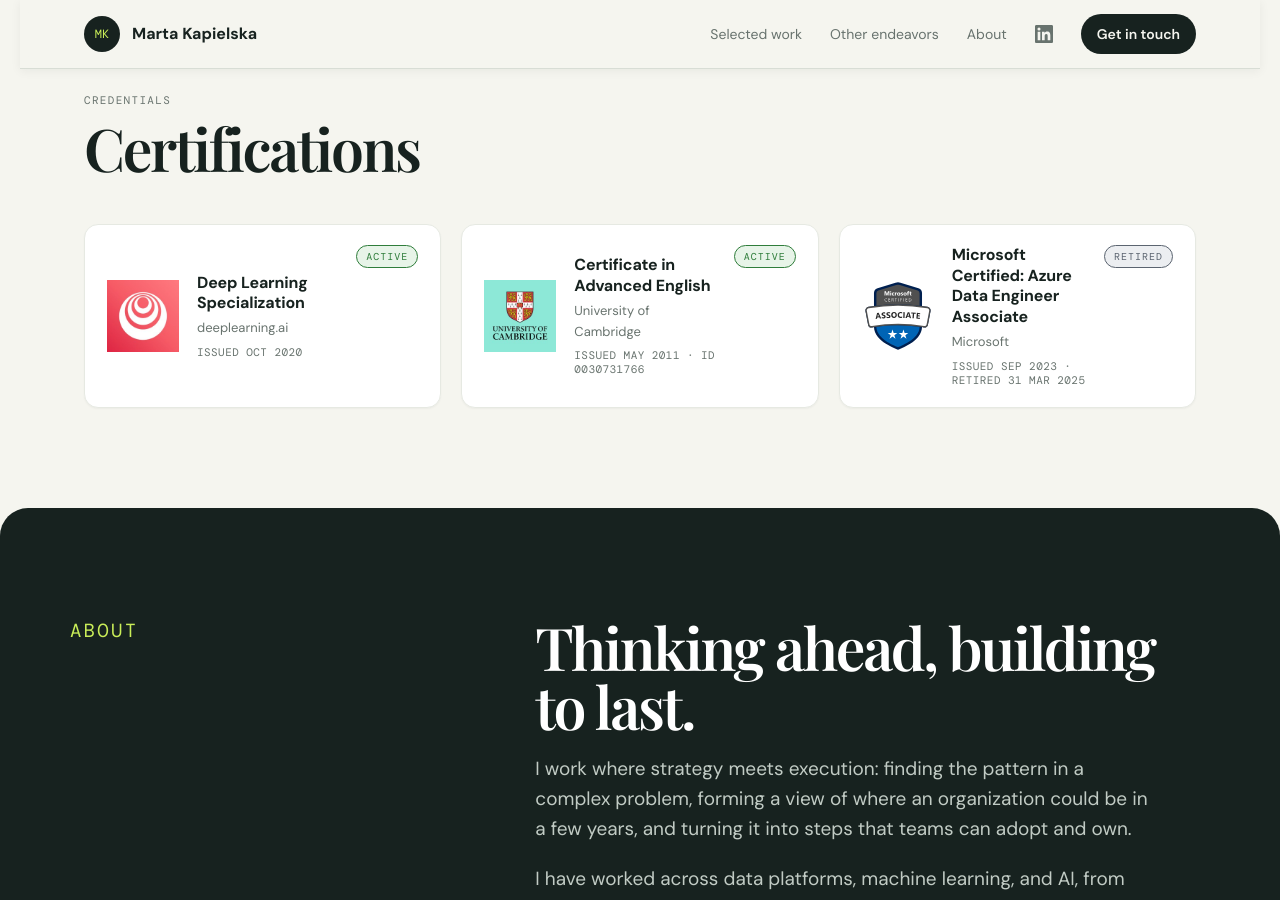
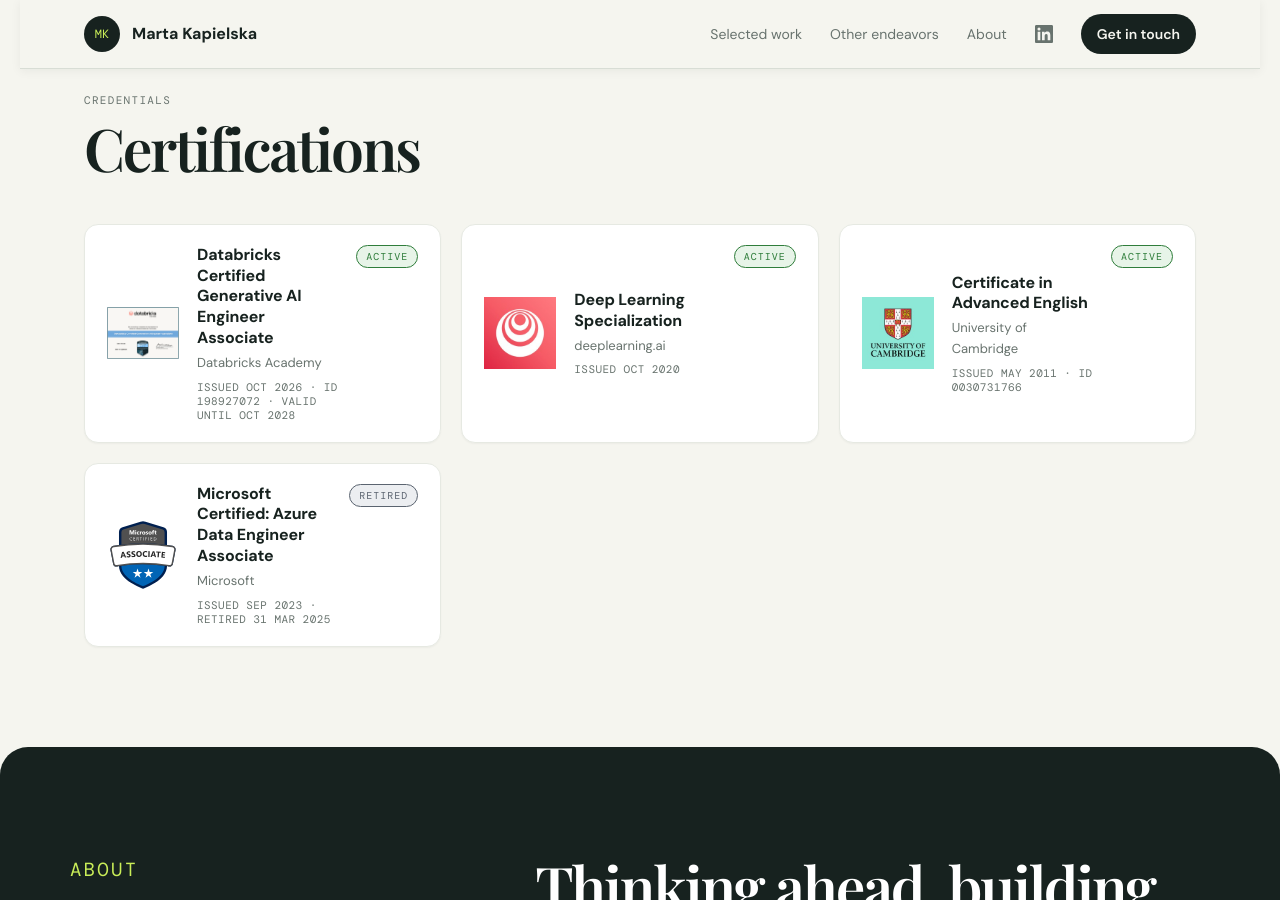
Before and after one commit to kapielska/kapielska.github.io, a Jekyll site: the page built from index.html, in a window 1280 px wide and 900 px high, scrolled down 3017 px. Built offline with Jekyll 4.4.1, drawn with Linux system fonts in a browser that asks for light colours; some web fonts are replaced.

Commit message:
databricks cert

```diff
--- a/_data/credentials.yml
+++ b/_data/credentials.yml
@@ -13,6 +13,13 @@
   badge: /assets/badges/deeplearning-ai.jpg
   url: "https://www.coursera.org/account/accomplishments/specialization/certificate/6NDXR23RFMS4"
   issued: 2020-10-01
+- name: "Databricks Certified Generative AI Engineer Associate"
+  issuer: Databricks Academy
+  badge: /assets/badges/databricks-generative-ai-engineer-associate.png
+  url: "https://credentials.databricks.com/90a28b3f-6640-4e12-9960-a6f2c4ff5eae"
+  issued: 2026-10-31
+  expires: 2028-10-31
+  credential_id: "198927072"
 - name: "Certificate in Advanced English"
   issuer: University of Cambridge
   badge: /assets/badges/university-of-cambridge.jpg
```
Also changed, not shown: assets/badges/databricks-generative-ai-engineer-associate.png (added).
